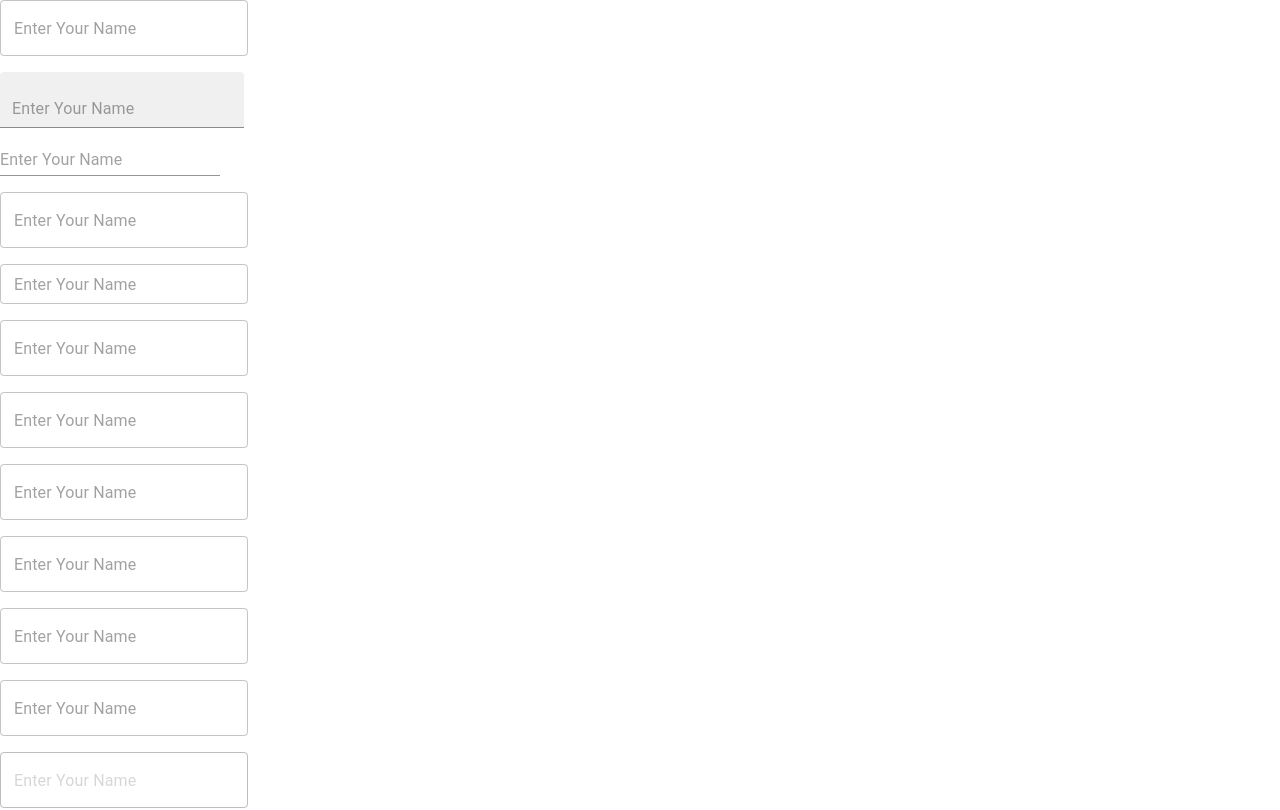
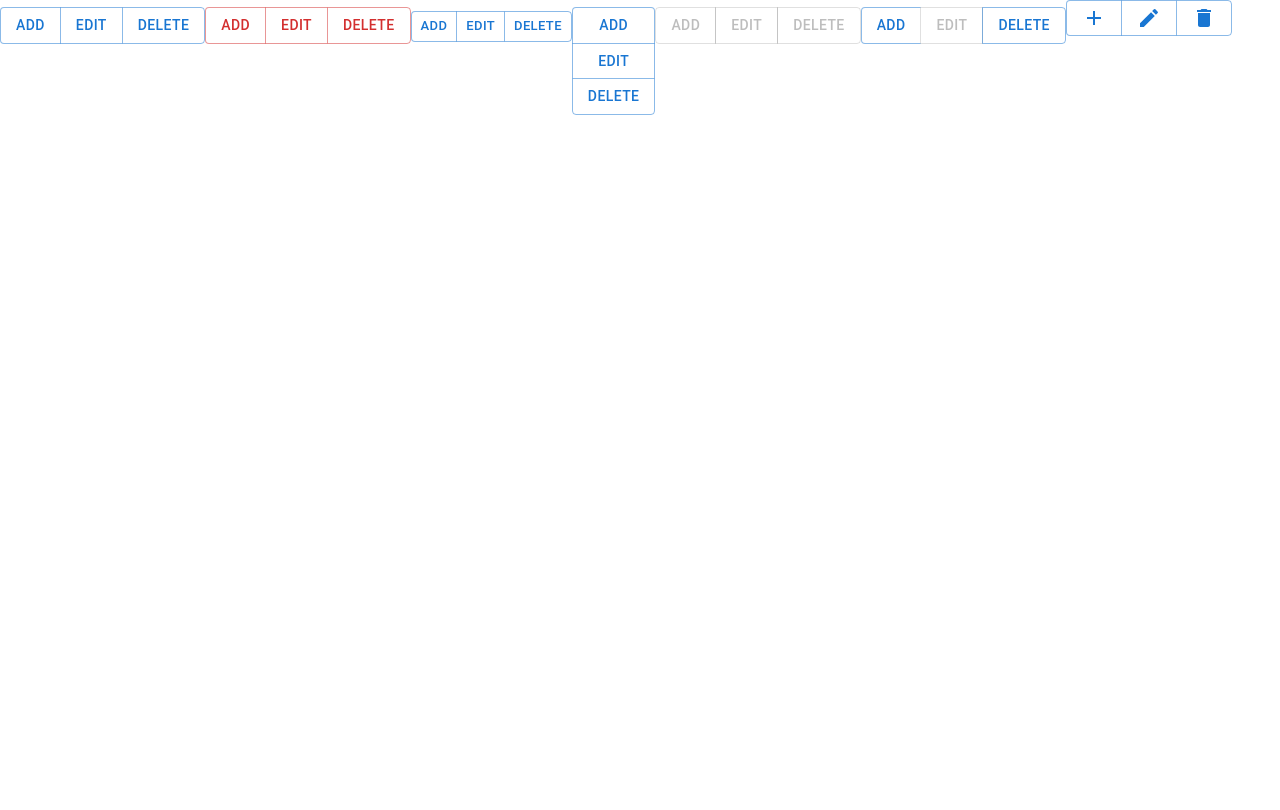
Before and after one commit to Emam-Bokhari/MUI, a React (Vite) app: page / in a window 1280 px wide. Shown: the top 810 px of the page. Built offline with nearby package versions, Linux system fonts and the light colour scheme.

Commit message:
feat(button-group): implemented variaous MUI ButtonGroup - Added a basic MUI ButtonGroup with Add,Edit and Delete button. - Implemented MUI ButtonGroup different colors button - Implemented MUI ButtonGroup different size,orientation,disabled and icon button

```diff
--- a/src/App.jsx
+++ b/src/App.jsx
@@ -1,10 +1,10 @@
 import { Fragment } from "react";
-import TextFeildComponent from "./components/Practice/Day-03/TextFeildComponent";
+import ButtonGroupComponent from "./components/Practice/Day-03/ButtonGroupComponent";
 
 export default function App() {
   return (
     <Fragment>
-      <TextFeildComponent />
+      <ButtonGroupComponent/>
     </Fragment>
   );
 }
--- /dev/null
+++ b/src/components/Practice/Day-03/ButtonGroupComponent.jsx
@@ -0,0 +1,90 @@
+import { Button, ButtonGroup } from "@mui/material";
+import { Fragment } from "react";
+import DeleteIcon from "@mui/icons-material/Delete";
+import EditIcon from "@mui/icons-material/Edit";
+import AddIcon from "@mui/icons-material/Add";
+
+export default function ButtonGroupComponent() {
+  return (
+    <Fragment>
+        {/* basic button group */}
+      <ButtonGroup aria-label="Group of button add edit and delete button">
+        <Button>Add</Button>
+        <Button>Edit</Button>
+        <Button>Delete</Button>
+      </ButtonGroup>
+      {/* color */}
+      <ButtonGroup color="error" >
+        <Button>
+            Add
+        </Button>
+        <Button>
+            Edit
+        </Button>
+        <Button>
+            Delete
+        </Button>
+      </ButtonGroup>
+      {/* size */}
+      <ButtonGroup size="small" >
+        <Button>
+            Add
+        </Button>
+        <Button>
+            Edit
+        </Button>
+        <Button>
+            Delete
+        </Button>
+      </ButtonGroup>
+      {/* orientation */}
+      <ButtonGroup orientation="vertical" >
+        <Button>
+            Add
+        </Button>
+        <Button>
+            Edit
+        </Button>
+        <Button>
+            Delete
+        </Button>
+      </ButtonGroup>
+      {/* disabled */}
+      <ButtonGroup disabled >
+        <Button>
+            Add
+        </Button>
+        <Button>
+            Edit
+        </Button>
+        <Button>
+            Delete
+        </Button>
+      </ButtonGroup>
+
+      <ButtonGroup>
+        <Button>
+            Add
+        </Button>
+        <Button disabled >
+            Edit
+        </Button>
+        <Button>
+            Delete
+        </Button>
+      </ButtonGroup>
+      {/* icon button */}
+      <ButtonGroup>
+        <Button>
+            <AddIcon/>
+        </Button>
+        <Button>
+            <EditIcon/>
+        </Button>
+        <Button>
+            <DeleteIcon/>
+        </Button>
+      </ButtonGroup>
+    </Fragment>
+  );
+}
```
